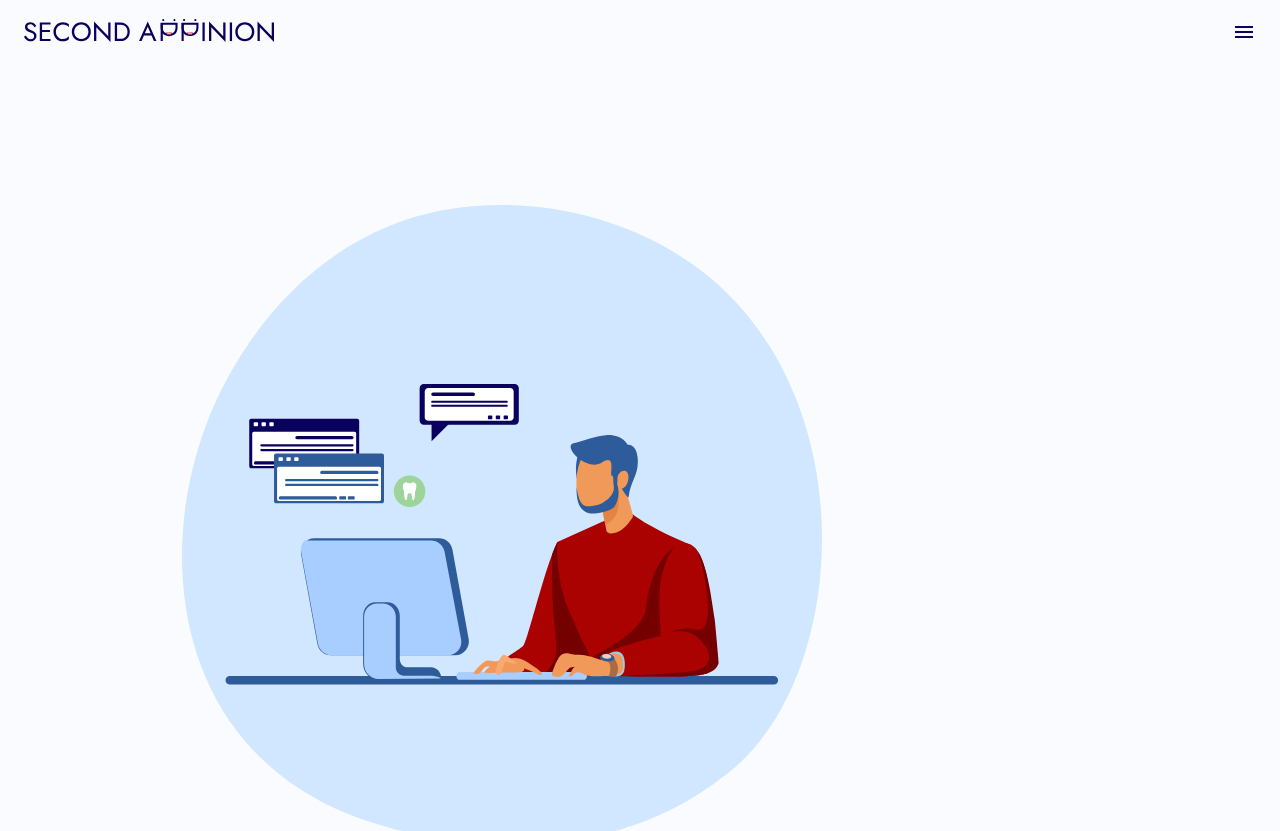
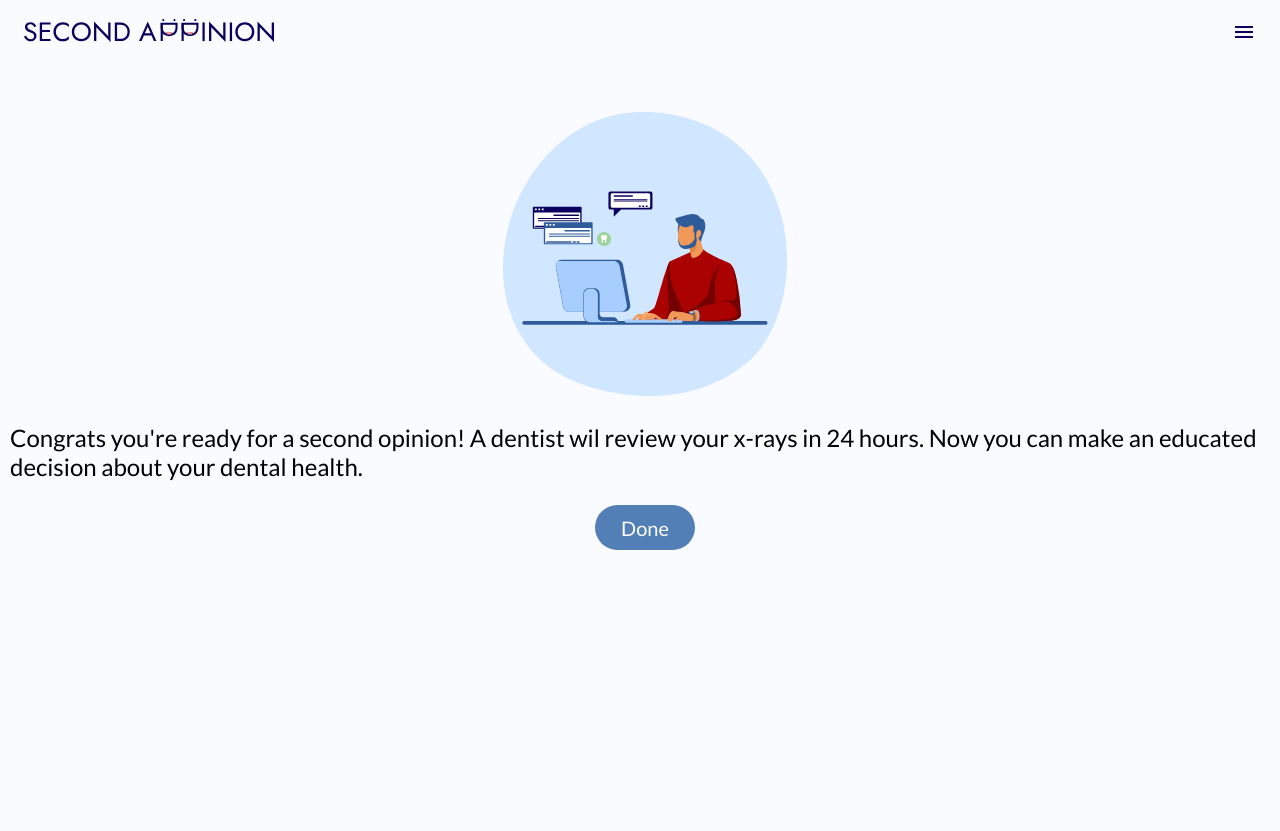
Before and after one commit to MVP-Marketplace/second-appinion, a React (Create React App) app in the folder client/: page /complete in a window 1280 px wide. Shown: the top 831 px of the page. After the commit the page ends 800 px from the top, so only its background shows below. Built offline with nearby package versions, Linux system fonts and the light colour scheme.

Commit message:
fixed confirmation page

```diff
--- a/client/src/pages/ConfirmationPrompt.jsx
+++ b/client/src/pages/ConfirmationPrompt.jsx
@@ -17,23 +17,19 @@ const ConfirmationPrompt = () => {
   };
 
   return (
-    <>
     <Grid className="onboard-container">
       <div className="onboard-image">
         <img
-            className="confirmation-page-image"
+          className="onboard-img"
           src={ConfirmationImg}
           alt="Person using a computer"
         />
+      </div>
       <div className="onboard-text">
-            <p className="confirmation-text">
-              Congrats you're ready for a second opinion!
-              <br />
-              <br />
-              A dentist wil review your x-rays in 24 hours.
-              <br />
-              <br />
-              Now you can make an educated decision about your dental health.
+        <p>
+          Congrats you're ready for a second opinion! A dentist wil review your
+          x-rays in 24 hours. Now you can make an educated decision about your
+          dental health.
         </p>
       </div>
       <div className="wide-button-form-container">
@@ -41,9 +37,7 @@ const ConfirmationPrompt = () => {
           Done
         </button>
       </div>
-        </div>
     </Grid>
-    </>
   );
 };
 
```
Also changed, not shown: 1 other file (tests, documents, lock files or other folders). Lines whose indentation alone changed are shown as unchanged.
